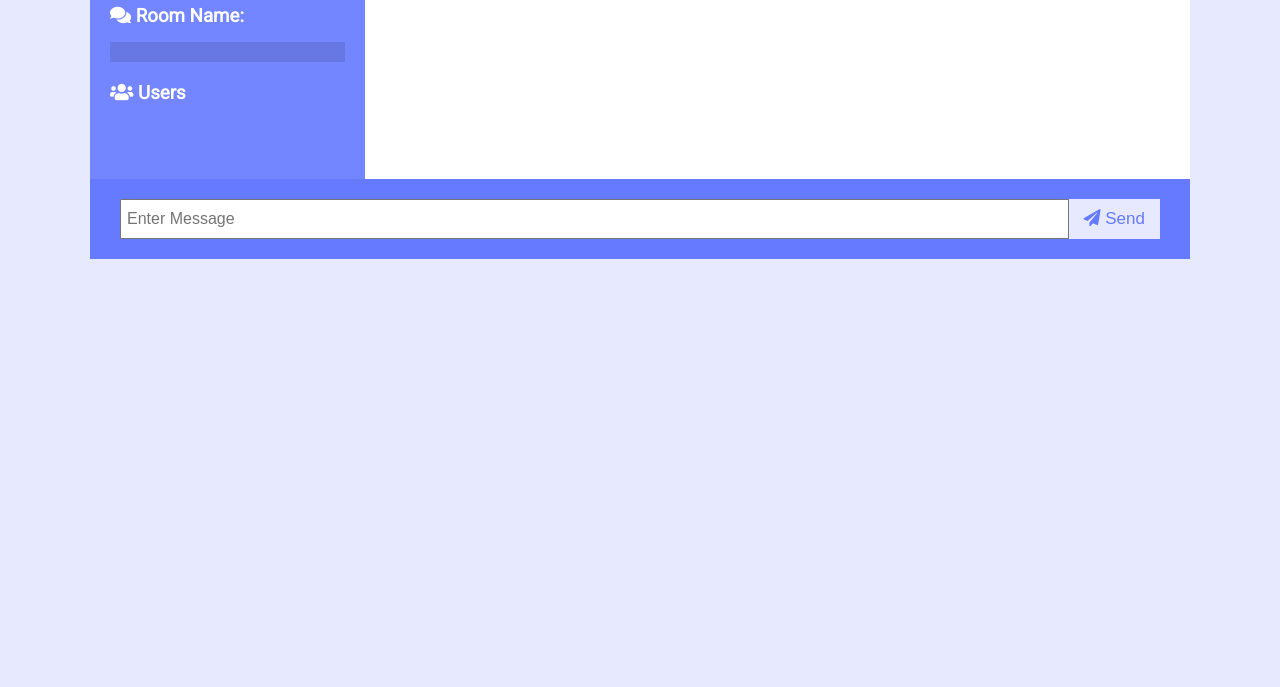
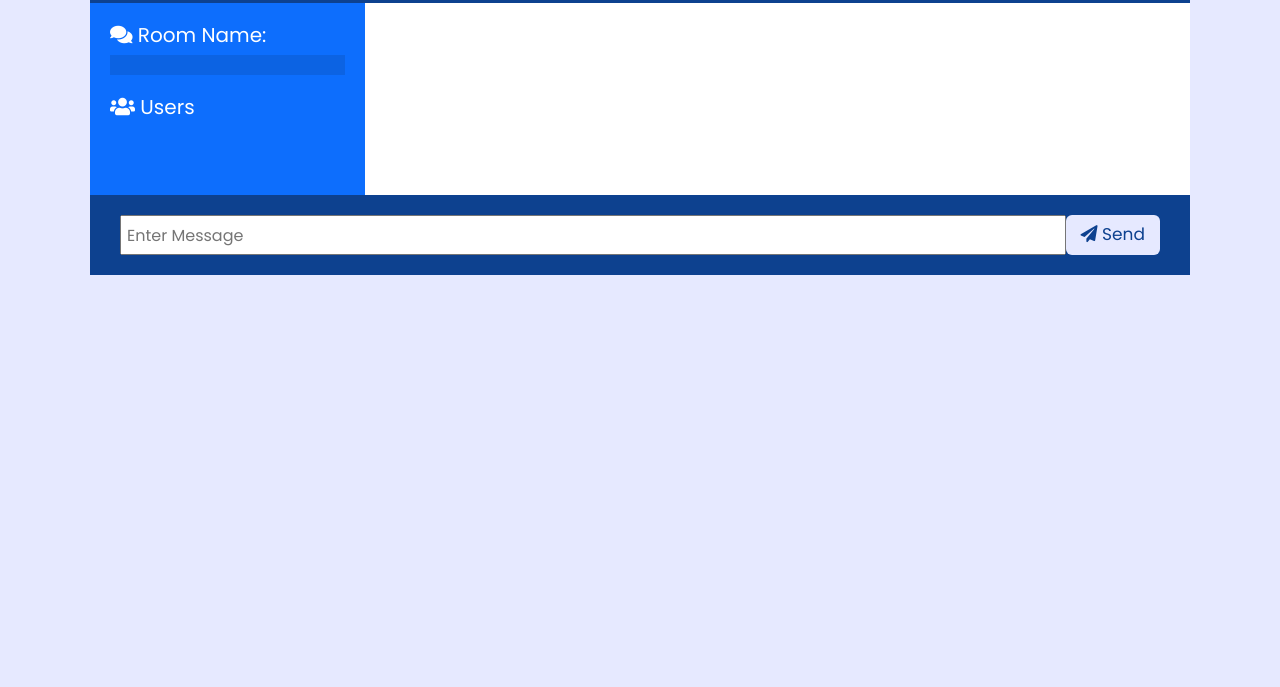
Before and after one commit to waribu/jaba-chat, a website: page public/chat.html in a window 1280 px wide. Shown: the part 113-800 px from the top of the page. Drawn offline with nearby package versions, Linux system fonts and the light colour scheme; no server answers.

Commit message:
ui tweaking

```diff
--- a/package.json
+++ b/package.json
@@ -14,6 +14,7 @@
     "nodemon": "^2.0.19"
   },
   "dependencies": {
+    "bootstrap": "^5.2.0",
     "express": "^4.18.1",
     "moment": "^2.29.4",
     "socket.io": "^4.5.1"
--- a/public/chat.html
+++ b/public/chat.html
@@ -9,6 +9,7 @@
       integrity="sha256-mmgLkCYLUQbXn0B1SRqzHar6dCnv9oZFPEC1g1cwlkk="
       crossorigin="anonymous"
     />
+    <link href="https://cdn.jsdelivr.net/npm/bootstrap@5.2.0/dist/css/bootstrap.min.css" rel="stylesheet" integrity="sha384-gH2yIJqKdNHPEq0n4Mqa/HGKIhSkIHeL5AyhkYV8i59U5AR6csBvApHHNl/vI1Bx" crossorigin="anonymous">
     <link rel="stylesheet" href="css/style.css" />
     <title>Jaba Chat App</title>
   </head>
@@ -20,9 +21,9 @@
       </header>
       <main class="chat-main">
         <div class="chat-sidebar">
-          <h3><i class="fas fa-comments"></i> Room Name:</h3>
+          <h5><i class="fas fa-comments"></i> Room Name:</h5>
           <h2 id="room-name"></h2>
-          <h3><i class="fas fa-users"></i> Users</h3>
+          <h5><i class="fas fa-users"></i> Users</h5>
           <ul id="users"></ul>
         </div>
         <div class="chat-messages">
@@ -40,6 +41,7 @@
         </form>
       </div>
     </div>
+    <script src="https://cdn.jsdelivr.net/npm/bootstrap@5.2.0/dist/js/bootstrap.bundle.min.js" integrity="sha384-A3rJD856KowSb7dwlZdYEkO39Gagi7vIsF0jrRAoQmDKKtQBHUuLZ9AsSv4jD4Xa" crossorigin="anonymous"></script>
     <script src="https://cdnjs.cloudflare.com/ajax/libs/qs/6.11.0/qs.min.js" integrity="sha512-/l6vieC+YxaZywUhmqs++8uF9DeMvJE61ua5g+UK0TuHZ4TkTgB1Gm1n0NiA86uEOM9JJ6JUwyR0hboKO0fCng==" crossorigin="anonymous" referrerpolicy="no-referrer"></script>
     <script src="/socket.io/socket.io.js"></script>
     <script src="js/main.js"></script>
--- a/public/css/style.css
+++ b/public/css/style.css
@@ -1,10 +1,10 @@
-@import url('https://fonts.googleapis.com/css?family=Roboto&display=swap');
+@import url("https://fonts.googleapis.com/css2?family=Poppins:ital,wght@0,300;0,400;1,400&display=swap");
 
 :root {
-	--dark-color-a: #667aff;
-	--dark-color-b: #7386ff;
+  --dark-color-a: #0d418f;
+  --dark-color-b: #0d6efd;
   --light-color: #e6e9ff;
-	--success-color: #5cb85c;
+  --success-color: #57da57;
   --error-color: #d9534f;
 }
 
@@ -15,7 +15,7 @@
 }
 
 body {
-	font-family: 'Roboto', sans-serif;
+  font-family: "poppins", sans-serif;
   font-size: 16px;
   background: var(--light-color);
   margin: 20px;
@@ -119,7 +119,7 @@ a {
   display: flex;
 }
 
-.chat-form-container input[type='text'] {
+.chat-form-container input[type="text"] {
   font-size: 16px;
   padding: 5px;
   height: 40px;
@@ -159,7 +159,7 @@ a {
   margin-bottom: 5px;
 }
 
-.join-main input[type='text'] {
+.join-main input[type="text"] {
   font-size: 16px;
   padding: 5px;
   height: 40px;
```
Also changed, not shown: public/index.html (+2 -0 lines), 1 other file. Lines whose indentation alone changed are shown as unchanged.
